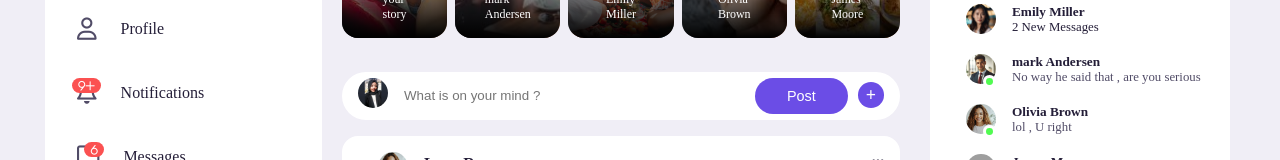
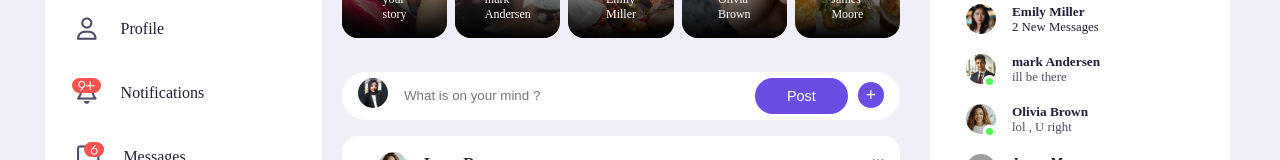
Before and after one commit to nagwann/socialmedia-App, an Angular app: page / in a window 1280 px wide. Shown: the part 224-384 px from the top of the page. Built offline with nearby package versions, Linux system fonts and the light colour scheme; grey boxes are pictures that could not be loaded.

Commit message:
fix : responsev issue

```diff
--- a/src/app/app.component.css
+++ b/src/app/app.component.css
@@ -25,11 +25,13 @@ app-sidebar {
   position: sticky;
   top: 70px;
   height: fit-content;
+  z-index: 2;
 }
 
 
 .main-content {
   width: 45%;
+  z-index: 1;
 }
 
 
@@ -43,7 +45,7 @@ app-sidebar {
   position: sticky;
   top: -330px;
   height: fit-content;
-  z-index: -1;
+   z-index: 1;
 }
 
 .right-panel>* {
--- a/src/components/messages/messages.component.html
+++ b/src/components/messages/messages.component.html
@@ -29,7 +29,7 @@
 
             <div class="message-body">
                 <h5>mark Andersen</h5>
-                <p class="text-muted"> No way he said that , are you serious </p>
+                <p class="text-muted"> ill be there </p>
             </div>
         </div>
         <div class="message">
--- a/src/components/sidebar/sidebar.component.css
+++ b/src/components/sidebar/sidebar.component.css
@@ -346,10 +346,10 @@
 
    .customize-theme .card {
         width: 60vw;
-        height: 75vh;
+        height: 80vh;
     }
     .customize-theme .card {
-        width: 60vw;
+        width: 80vw;
     }
 
     .customize-theme .choose-bg {
```
Also changed, not shown: src/components/post/post.component.ts (+2 -5 lines).
